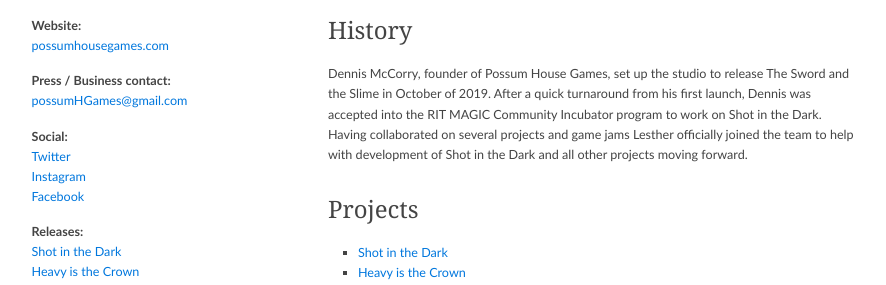
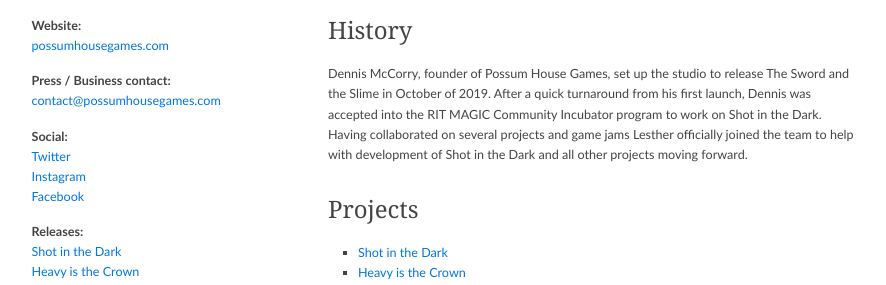
Before and after one commit to PossumHouseGames/possumhousegames.github.io, a Jekyll site: the page press/index.html, which Jekyll copies as it is, in a window 1280 px wide and 900 px high, scrolled down 462 px. Shown: the part 167-452 px from the top of the window, without its empty margins (351-1237 px from the left). Built offline with Jekyll 4.4.1, drawn with Linux system fonts in a browser that asks for light colours; some of the changed text lies outside the part shown.

Commit message:
Updating press contact email

```diff
--- a/press/heavy-is-the-crown/index.html
+++ b/press/heavy-is-the-crown/index.html
@@ -288,7 +288,7 @@
                 <dt>Inquiries</dt>
 
                 <dd>
-                  <a href="mailto:possumHGames@gmail.com">possumHGames@gmail.com</a>
+                  <a href="mailto:contact@possumhousegames.com">contact@possumhousegames.com</a>
 
                 </dd>
                 <dt>Twitter</dt>
--- a/press/index.html
+++ b/press/index.html
@@ -106,7 +106,7 @@
 
                 <dt>Press / Business contact:</dt>
                 <dd>
-                  <a href="mailto:possumHGames@gmail.com">possumHGames@gmail.com</a>
+                  <a href="mailto:contact@possumhousegames.com">contact@possumhousegames.com</a>
                 </dd>
 
                 <dt>Social:</dt>
@@ -117,7 +117,7 @@
                   <a href="https://www.instagram.com/possumhousegames/">Instagram</a>
                 </dd>
                 <dd>
-                  <a href="https://www.facebook.com/Possum-House-Games-105905267566976">Facebook</a>
+                  <a href="https://www.facebook.com/PossumHouseGames">Facebook</a>
                 </dd>
 
                 <dt>Releases:</dt>
@@ -261,7 +261,7 @@
                 <dt>Inquiries</dt>
 
                 <dd>
-                  <a href="mailto:possumHGames@gmail.com">possumHGames@gmail.com</a>
+                  <a href="mailto:contact@possumhousegames.com">contact@possumhousegames.com</a>
 
                 </dd>
                 <dt>Twitter</dt>
--- a/press/shot-in-the-dark/index.html
+++ b/press/shot-in-the-dark/index.html
@@ -403,7 +403,7 @@
                 <dt>Inquiries</dt>
 
                 <dd>
-                  <a href="mailto:possumHGames@gmail.com">possumHGames@gmail.com</a>
+                  <a href="mailto:contact@possumhousegames.com">contact@possumhousegames.com</a>
 
                 </dd>
                 <dt>Twitter</dt>
--- a/press/sword-and-the-slime/index.html
+++ b/press/sword-and-the-slime/index.html
@@ -393,7 +393,7 @@
                 <dt>Inquiries</dt>
 
                 <dd>
-                  <a href="mailto:possumHGames@gmail.com">possumHGames@gmail.com</a>
+                  <a href="mailto:contact@possumhousegames.com">contact@possumhousegames.com</a>
 
                 </dd>
                 <dt>Twitter</dt>
```
Also changed, not shown: 5 other files.
